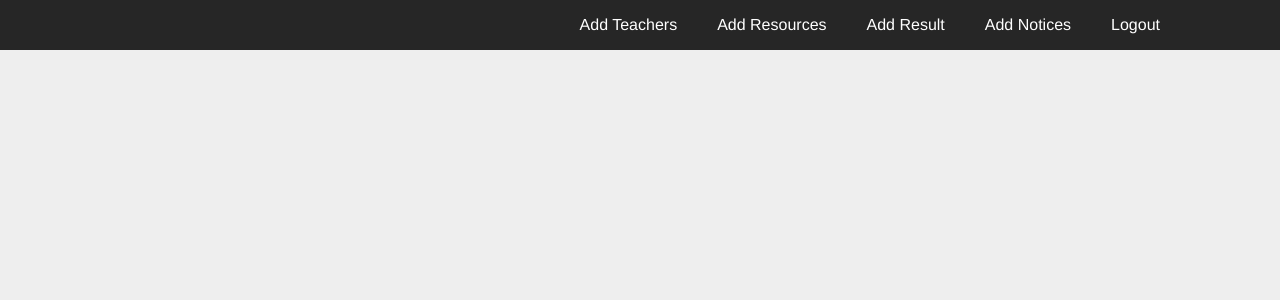
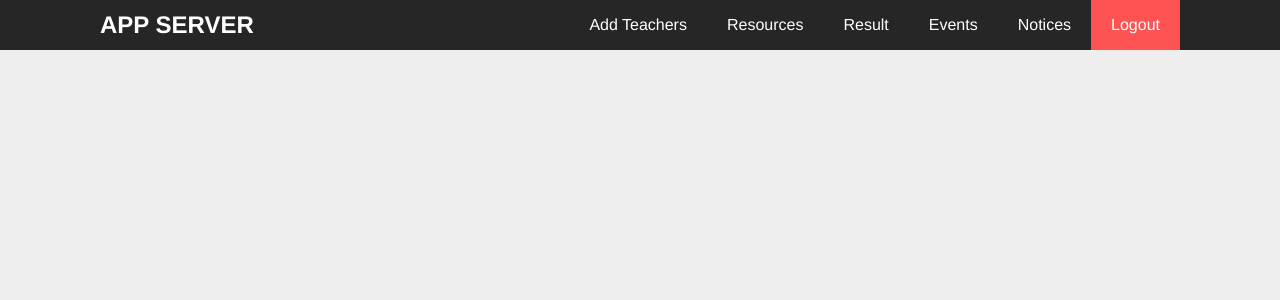
Before and after one commit to ananta/college-app, a PHP site: page /gcesServer/home.php in a window 1280 px wide. Shown: the top 300 px of the page. Run offline with PHP 8.4, Linux system fonts and the light colour scheme; the visitor is signed in with stand-in values (Sample User, id 1).

Commit message:
Header Footer Updated

```diff
--- a/components/footer.php
+++ b/components/footer.php
@@ -1,3 +1,4 @@
+</div>
 <p style="color:gray; text-align:center">
     Gandaki College Of Engineering & Science
 </p>
--- a/components/header.php
+++ b/components/header.php
@@ -1,3 +1,8 @@
+<?php
+	ob_start();
+	$currentPage = substr($_SERVER['REQUEST_URI'],12);
+
+?>
 <!DOCTYPE html>
 <html lang="en" >
 
@@ -9,14 +14,27 @@
 <body>
 
 <header>
-	<div class= "menu"></div>
-	<nav>
-		<ul>
-			<li><a href="add_teachers.php">Add Teachers</a></li>
-			<li><a href="#">Add Resources</a></li>
-			<li><a href="#">Add Result</a></li>
-			<li><a href="#">Add Notices</a></li>
-			<li><a href="logout.php">Logout</a></li>
-		</ul>
-	</nav>
+	<div class= "menu">
+		<a class="brand" href="home.php">APP SERVER</a>
+	</div>
+	<?php
+	if (!isset($_SESSION["login_user"])){
+		echo "<nav><ul><li><a href='login.php'>Please Login</a></li></ul></nav>";
+	  }else{
+		echo '
+		<nav>
+			<ul>
+				<li><a class="'.($currentPage == "add_teachers.php" ? "active" : "inactive").'" href="add_teachers.php">Add Teachers</a></li>
+				<li><a class="'.($currentPage == "resources.php" ? "active" : "inactive").'" href="resources.php">Resources</a></li>
+				<li><a class="'.($currentPage == "results.php" ? "active" : "inactive").'" href="results.php">Result</a></li>
+				<li><a class="'.($currentPage == "events.php" ? "active" : "inactive").'"  href="events.php">Events</a></li>
+				<li><a class="'.($currentPage == "notices.php" ? "active" : "inactive").'"  href="notices.php">Notices</a></li>
+				<li><a class="danger" href="logout.php">Logout</a></li>
+			</ul>
+		</nav>
+		';
+	  }
+	?>
+
 </header>
+<div class="content">
--- a/css/style.css
+++ b/css/style.css
@@ -34,6 +34,7 @@ form {
 }
 
 input {
+	margin:20px;
 	font-size: 18px;
 	padding: 10px 10px 10px 5px;
 	-webkit-appearance: none;
@@ -46,7 +47,7 @@ input {
 	border-bottom: 1px solid #757575;
 }
 
-input:focus { outline: none; }
+input:focus { border-bottom: 2px solid #235F87; outline:none }
 
 
 /* Label */
@@ -206,19 +207,19 @@ header {
   header .menu {
 	color:black;
 	height:50px;
-	line-height:50px;
+	line-height: 50px;
+	text-align: center;
 	font-size:24px;
 	font-weight:bold;
 	float:left;
   }
-  header .menu h3 {
+  .brand {
 	  color:white;
 	  padding:0;
+	  text-decoration: none;
+	  margin:auto;
   }
-  header .menu {
-	  text-align: center;
-	  background-color: blue;
-  }
+
 
   header nav {
 	float:right;
@@ -241,12 +242,29 @@ header {
 
   header nav ul li a:hover {
 	background-color:#235F87;
+	transition-delay: 5s;
   }
+
+  .active {
+	background-color:#235F87;
+	transition-delay: 1s;
+  }
+
+  .danger {
+	background-color:#FF5252;
+  }
+
 
   /* Errors & Messages */
   .error p{
-	  color: red;
+	  color: #FF5252;
   }
   .message p{
 	color: green;
 }
+
+/* Content */
+.content{
+	/* background-color: yellow; */
+	margin-top: 50px;
+}
```
